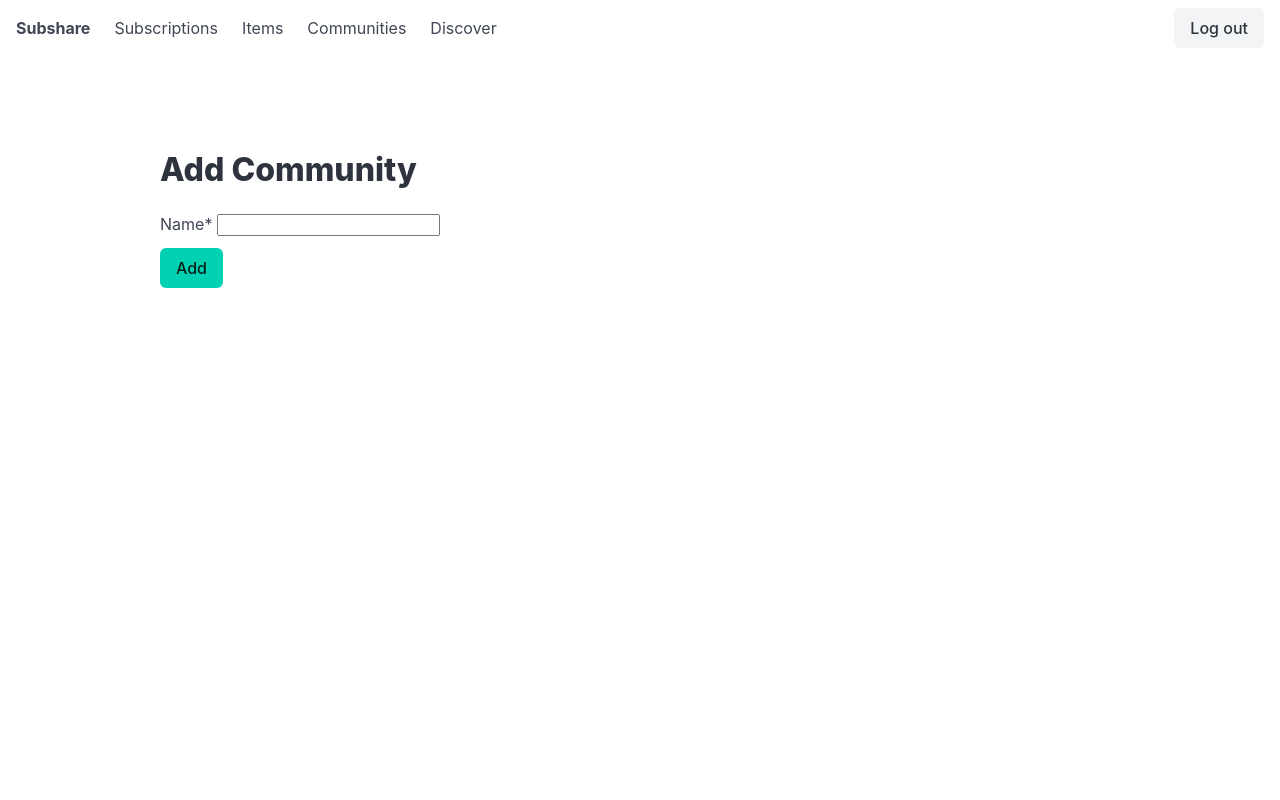
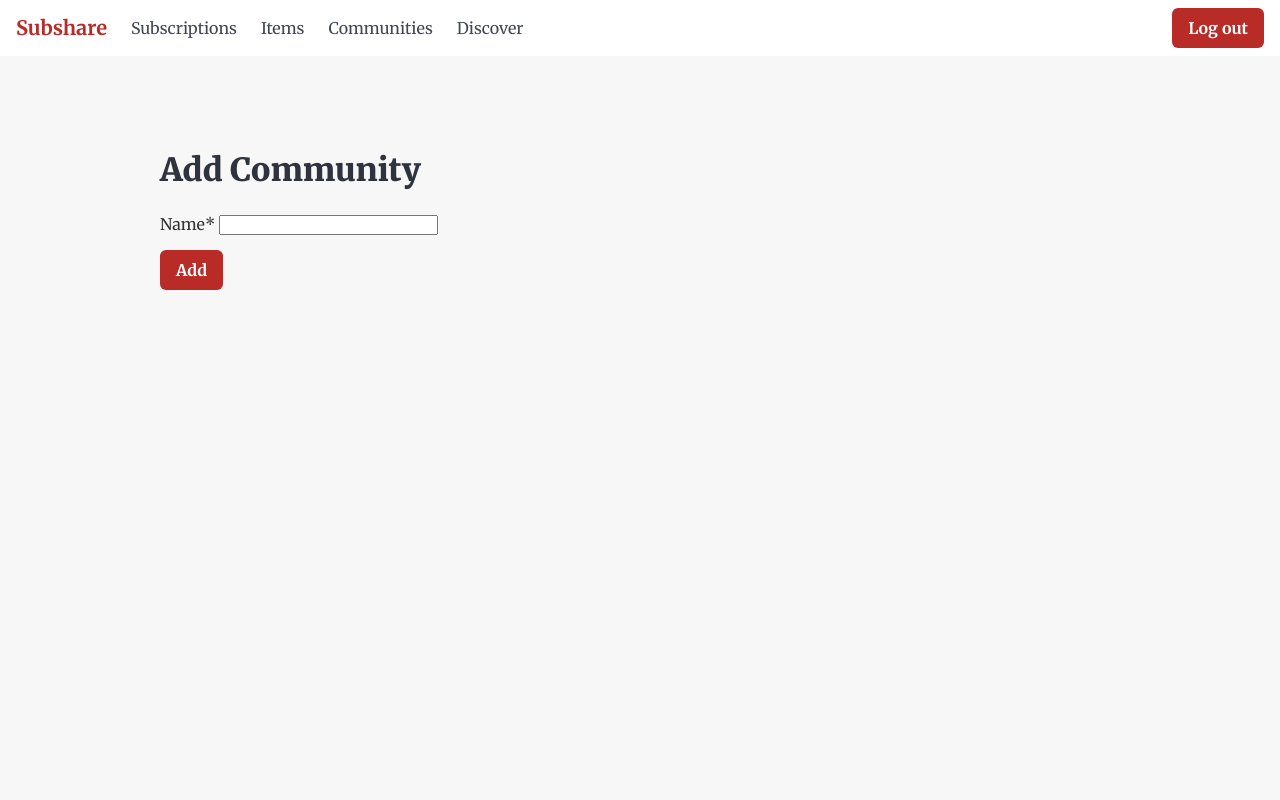
Before and after one commit to musadiqpeerzada/closeknit, a Django app: page /communities/add in a window 1280 px wide. Run offline with Django 5.2, Linux system fonts and the light colour scheme; the visitor is signed in with stand-in values (Sample User, id 1); some libraries are stand-ins or nearby versions.

Commit message:
switch to merriweather & add some styles

```diff
--- a/backend/templates/backend/base.html
+++ b/backend/templates/backend/base.html
@@ -21,8 +21,8 @@
 <main class="container is-fluid p-0">
     <nav class="navbar px-4" role="navigation" aria-label="main navigation">
         <div class="navbar-brand">
-            <a class="navbar-item" href="{% url 'index' %}">
-                <b>Subshare</b>
+            <a class="navbar-item logo" href="{% url 'index' %}">
+                Subshare
             </a>
 
             <a role="button" class="navbar-burger" aria-label="menu" aria-expanded="false"
@@ -85,10 +85,41 @@
 {% endblock %}
 
 <style>
+    @import url('https://fonts.googleapis.com/css2?family=Merriweather:ital,wght@0,300;0,400;0,700;0,900;1,300;1,400;1,700;1,900&display=swap');
+
     {# to style select2 widgets #}
     .select {
         width: 100%;
     }
+
+    * {
+        font-family: "Merriweather", serif;
+        font-weight: 400;
+        font-style: normal;
+        margin: 0;
+        padding: 0;
+        box-sizing: border-box;
+    }
+
+    body {
+        line-height: 1.6;
+        color: #333;
+        background-color: #f7f7f7;
+        min-height: 100vh;
+    }
+
+    .logo {
+        font-size: 20px;
+        font-weight: bold;
+        color: #b92b27;
+        text-decoration: none;
+    }
+
+    .button {
+        background-color: #b92b27;
+        color: #fff;
+        font-weight: bold;
+    }
 </style>
 
 </html>
```
